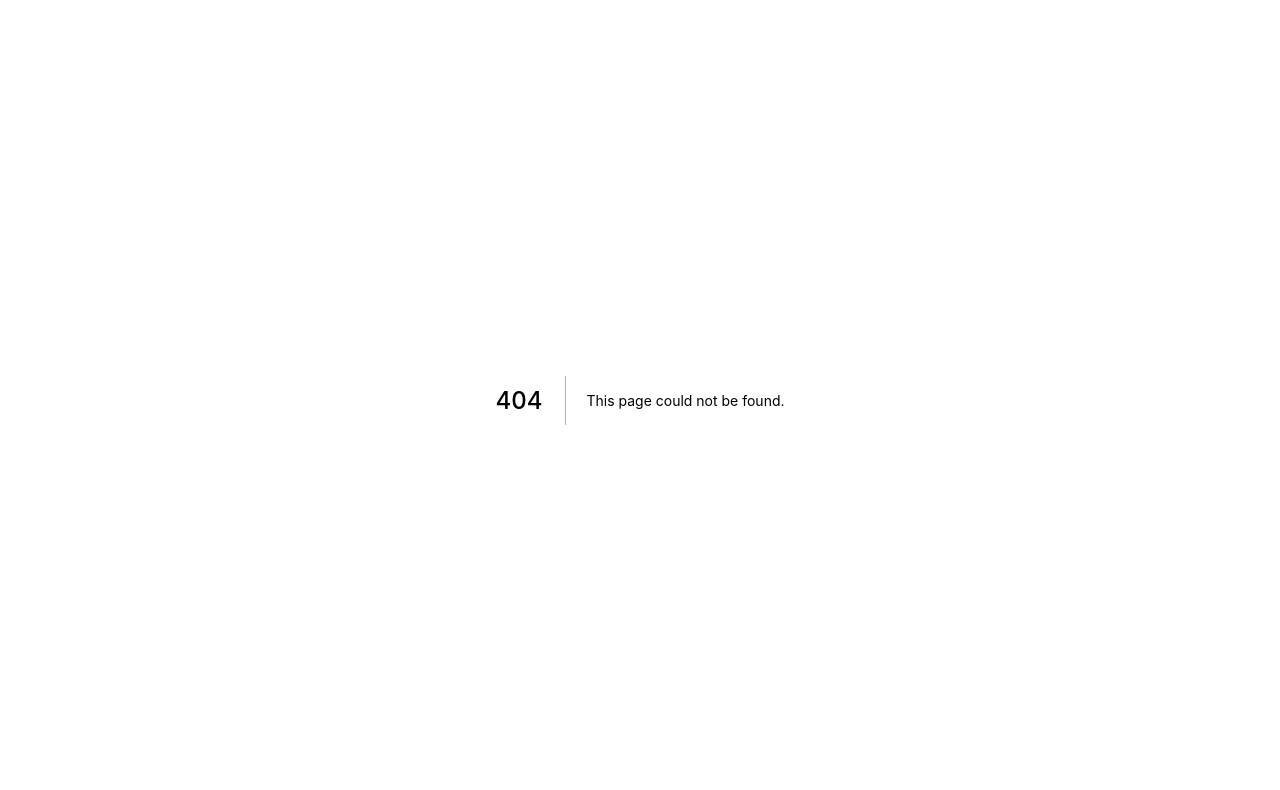
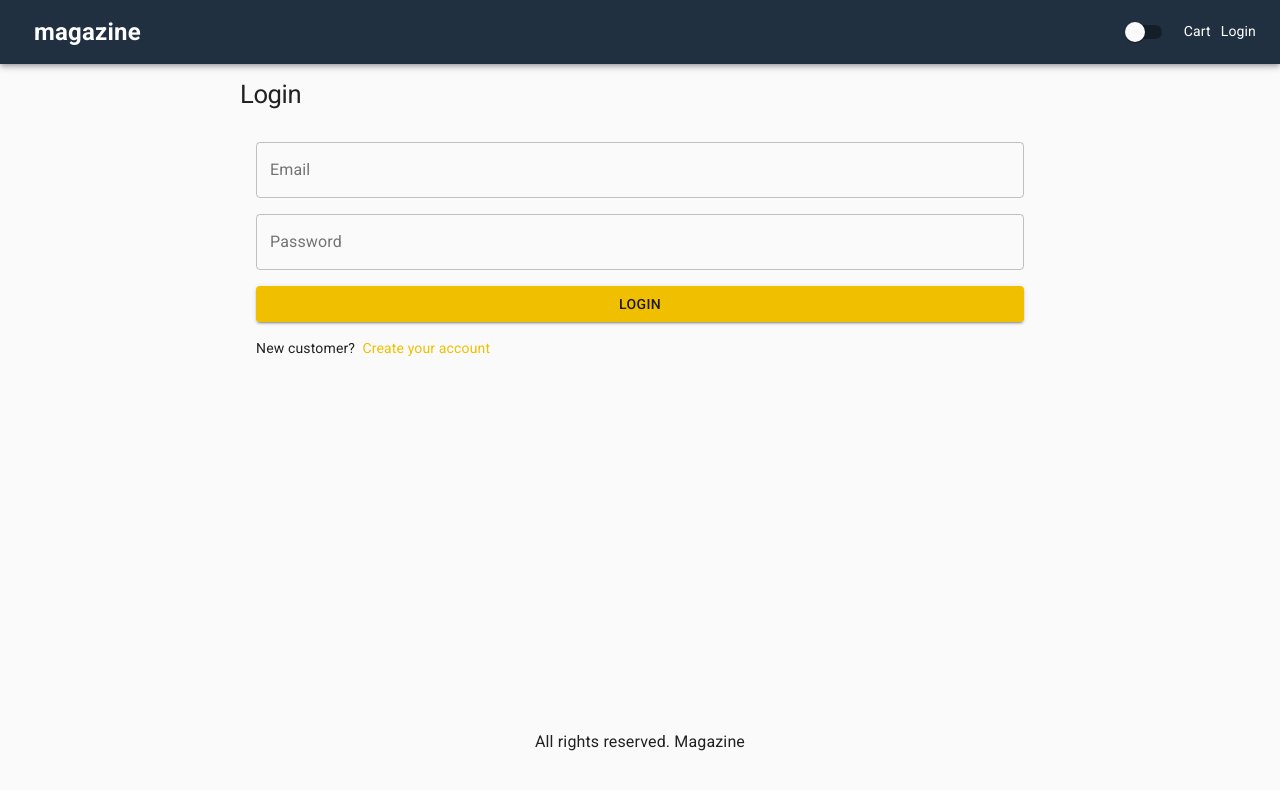
Before and after one commit to freddydc/amazona-next-ts, a Next.js app: page /login in a window 1280 px wide. Before the commit this address had no page. Shown: the top 790 px of the page. Built offline with nearby package versions, Linux system fonts and the light colour scheme.

Commit message:
Create Login Screen

```diff
--- a/components/Layout/styles.ts
+++ b/components/Layout/styles.ts
@@ -26,6 +26,10 @@
     marginTop: 10,
     marginBottom: 10,
   },
+  form: {
+    maxWidth: 800,
+    margin: '0 auto',
+  },
 });
 
 export default useStyles;
--- /dev/null
+++ b/pages/login.tsx
@@ -0,0 +1,58 @@
+import React from 'react';
+import NextLink from 'next/link';
+import Layout from '@components/Layout/Layout';
+import useStyles from '@components/Layout/styles';
+import {
+  Button,
+  Link,
+  List,
+  ListItem,
+  TextField,
+  Typography,
+} from '@material-ui/core';
+
+const Login = () => {
+  const classes = useStyles();
+  return (
+    <Layout>
+      <form className={classes.form}>
+        <Typography component="h1" variant="h1">
+          Login
+        </Typography>
+        <List>
+          <ListItem>
+            <TextField
+              id="email"
+              label="Email"
+              fullWidth
+              variant="outlined"
+              inputProps={{ type: 'email' }}
+            ></TextField>
+          </ListItem>
+          <ListItem>
+            <TextField
+              id="password"
+              label="Password"
+              fullWidth
+              variant="outlined"
+              inputProps={{ type: 'password' }}
+            ></TextField>
+          </ListItem>
+          <ListItem>
+            <Button variant="contained" color="primary" type="submit" fullWidth>
+              Login
+            </Button>
+          </ListItem>
+          <ListItem>
+            New customer? &nbsp;
+            <NextLink href="/register" passHref>
+              <Link>Create your account</Link>
+            </NextLink>
+          </ListItem>
+        </List>
+      </form>
+    </Layout>
+  );
+};
+
+export default Login;
```
Also changed, not shown: pages/cart.tsx (+12 -1 lines), pages/shipping.tsx (added, +10 -0 lines).
